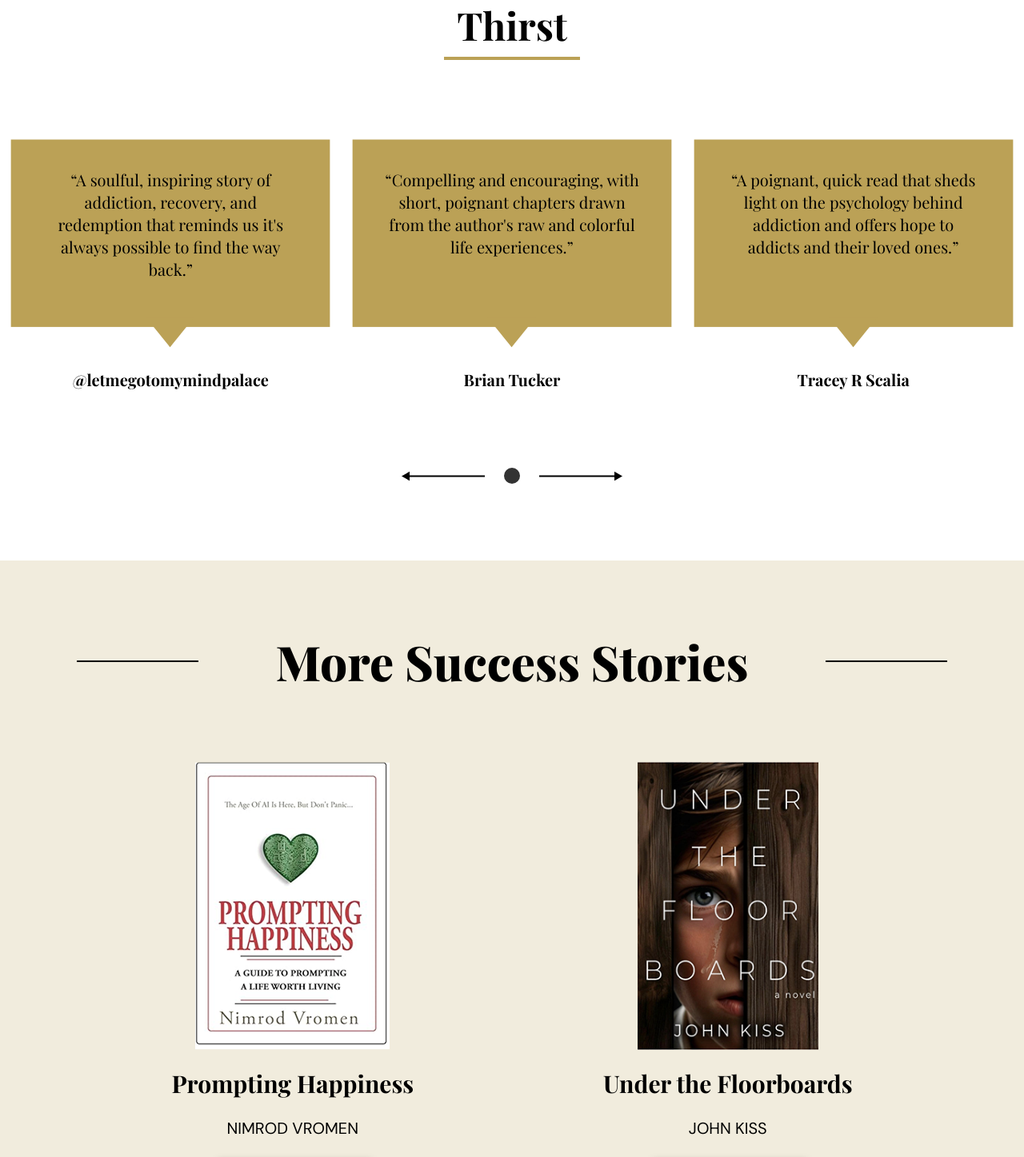
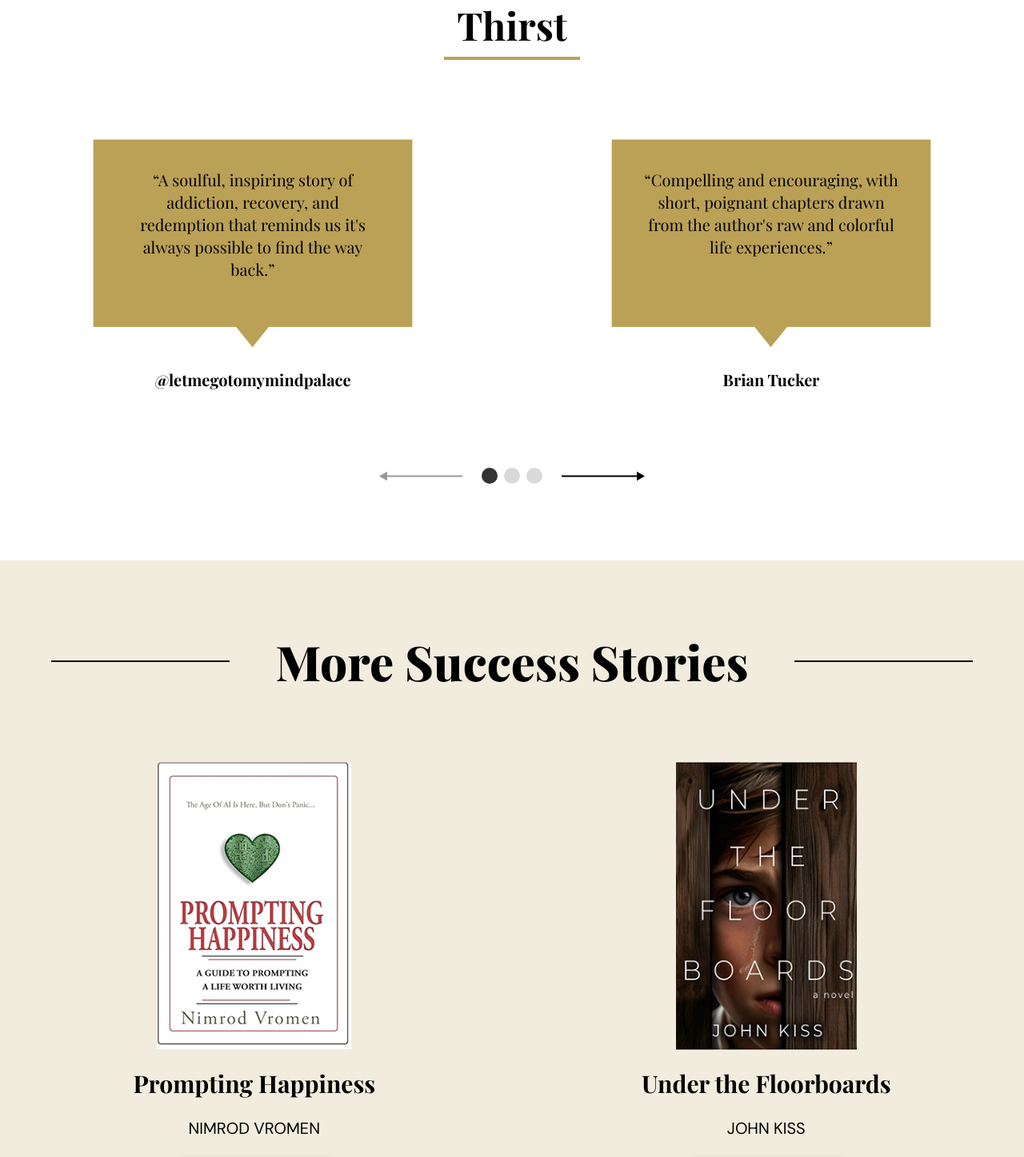
Before and after one commit to YourBookTeam/YBT_Website, a React (Vite) app in the folder ybt_website/: page /YBT_Website/thirst in a window 1280 px wide. Shown: the part 3206-4653 px from the top of the page at 80% size. Built offline with nearby package versions, Linux system fonts and the light colour scheme; a web font is replaced by a local one.

Commit message:
Make SuccessStory responsive and functional
Added carousel with dependencies

```diff
--- a/ybt_website/package.json
+++ b/ybt_website/package.json
@@ -14,12 +14,17 @@
     "deploy": "gh-pages -d dist"
   },
   "dependencies": {
+    "@radix-ui/react-slot": "^1.2.3",
     "@tailwindcss/vite": "^4.1.11",
+    "class-variance-authority": "^0.7.1",
+    "clsx": "^2.1.1",
+    "embla-carousel-react": "^8.6.0",
     "react": "^19.1.0",
     "react-calendly": "^4.4.0",
     "react-dom": "^19.1.0",
     "react-icons": "^5.5.0",
     "react-router-dom": "^7.6.3",
+    "tailwind-merge": "^3.3.1",
     "tailwindcss": "^4.1.11"
   },
   "devDependencies": {
@@ -32,6 +37,7 @@
     "eslint-plugin-react-refresh": "^0.4.20",
     "gh-pages": "^6.3.0",
     "globals": "^16.2.0",
+    "tw-animate-css": "^1.3.8",
     "vite": "^7.0.0"
   }
 }
--- a/ybt_website/src/components/success-story/OtherBook.jsx
+++ b/ybt_website/src/components/success-story/OtherBook.jsx
@@ -8,8 +8,8 @@ function OtherBook({ imgSrc, title, author, linkTo }) {
 
   return (
     <div className="flex flex-col gap-6 items-center">
-      <img src={imgSrc} alt={title + " " + "Cover"} className="h-90" />
-      <p className="font-bold text-3xl">{title}</p>
+      <img src={imgSrc} alt={title + " " + "Cover"} className="h-60 lg:h-90" />
+      <p className="font-bold md:text-xl lg:text-3xl">{title}</p>
       <p className="uppercase font-secondary">{author}</p>
       <Button to={linkTo} onClick={scrollToTop}>
         Learn more
--- /dev/null
+++ b/ybt_website/src/components/ui/carousel.jsx
@@ -0,0 +1,232 @@
+import * as React from "react";
+import useEmblaCarousel from "embla-carousel-react";
+
+import { cn } from "../../lib/utils";
+
+const CarouselContext = React.createContext(null);
+
+function useCarousel() {
+  const context = React.useContext(CarouselContext);
+
+  if (!context) {
+    throw new Error("useCarousel must be used within a <Carousel />");
+  }
+
+  return context;
+}
+
+function Carousel({
+  orientation = "horizontal",
+  opts,
+  setApi,
+  plugins,
+  className,
+  children,
+  ...props
+}) {
+  const [carouselRef, api] = useEmblaCarousel(
+    {
+      ...opts,
+      axis: orientation === "horizontal" ? "x" : "y",
+    },
+    plugins
+  );
+  const [canScrollPrev, setCanScrollPrev] = React.useState(false);
+  const [canScrollNext, setCanScrollNext] = React.useState(false);
+  const [selectedIndex, setSelectedIndex] = React.useState(
+    opts?.startIndex || 0
+  );
+
+  const onSelect = React.useCallback((api) => {
+    if (!api) return;
+    setCanScrollPrev(api.canScrollPrev());
+    setCanScrollNext(api.canScrollNext());
+    setSelectedIndex(api.selectedScrollSnap());
+  }, []);
+
+  const scrollPrev = React.useCallback(() => {
+    api?.scrollPrev();
+  }, [api]);
+
+  const scrollNext = React.useCallback(() => {
+    api?.scrollNext();
+  }, [api]);
+
+  const scrollTo = React.useCallback(
+    (index) => {
+      if (index === api?.selectedScrollSnap()) return;
+      const autoplay = api?.plugins()?.autoplay;
+      autoplay?.reset();
+      api?.scrollTo(index);
+    },
+    [api]
+  );
+
+  const handleKeyDown = React.useCallback(
+    (event) => {
+      if (event.key === "ArrowLeft") {
+        event.preventDefault();
+        scrollPrev();
+      } else if (event.key === "ArrowRight") {
+        event.preventDefault();
+        scrollNext();
+      }
+    },
+    [scrollPrev, scrollNext]
+  );
+
+  React.useEffect(() => {
+    if (!api || !setApi) return;
+    setApi(api);
+  }, [api, setApi]);
+
+  React.useEffect(() => {
+    if (!api) return;
+    onSelect(api);
+    api.on("reInit", onSelect);
+    api.on("select", onSelect);
+
+    return () => {
+      api?.off("select", onSelect);
+    };
+  }, [api, onSelect]);
+
+  return (
+    <CarouselContext.Provider
+      value={{
+        carouselRef,
+        api: api,
+        opts,
+        orientation:
+          orientation || (opts?.axis === "y" ? "vertical" : "horizontal"),
+        scrollPrev,
+        scrollNext,
+        canScrollPrev,
+        canScrollNext,
+        scrollTo,
+        selectedIndex,
+      }}
+    >
+      <div
+        onKeyDownCapture={handleKeyDown}
+        className={cn("relative", className)}
+        role="region"
+        aria-roledescription="carousel"
+        data-slot="carousel"
+        {...props}
+      >
+        {children}
+      </div>
+    </CarouselContext.Provider>
+  );
+}
+
+function CarouselContent({ className, ...props }) {
+  const { carouselRef, orientation } = useCarousel();
+
+  return (
+    <div
+      ref={carouselRef}
+      className="overflow-hidden"
+      data-slot="carousel-content"
+    >
+      <div
+        className={cn(
+          "flex",
+          orientation === "horizontal" ? "-ml-4" : "-mt-4 flex-col",
+          className
+        )}
+        {...props}
+      />
+    </div>
+  );
+}
+
+function CarouselItem({ className, ...props }) {
+  const { orientation } = useCarousel();
+
+  return (
+    <div
+      role="group"
+      aria-roledescription="slide"
+      data-slot="carousel-item"
+      className={cn(
+        "min-w-0 shrink-0 grow-0 basis-full",
+        orientation === "horizontal" ? "pl-4" : "pt-4",
+        className
+      )}
+      {...props}
+    />
+  );
+}
+
+// Changed to wrap element
+function CarouselPreviousWrapper({ className, children, ...props }) {
+  const { scrollPrev, canScrollPrev } = useCarousel();
+
+  return (
+    <div
+      data-slot="carousel-previous"
+      className={cn(canScrollPrev ? "cursor-pointer" : "opacity-40", className)}
+      disabled={!canScrollPrev}
+      onClick={scrollPrev}
+      {...props}
+    >
+      {children}
+    </div>
+  );
+}
+
+// Changed to wrap element
+function CarouselNextWrapper({ className, children, ...props }) {
+  const { scrollNext, canScrollNext } = useCarousel();
+
+  return (
+    <div
+      data-slot="carousel-next"
+      className={cn(canScrollNext ? "cursor-pointer" : "opacity-40", className)}
+      disabled={!canScrollNext}
+      onClick={scrollNext}
+      {...props}
+    >
+      {children}
+    </div>
+  );
+}
+
+function CarouselDots({ className, ...props }) {
+  const { selectedIndex, scrollTo, api } = useCarousel();
+
+  return (
+    <div
+      role="tablist"
+      className={cn("flex items-center justify-center gap-2", className)}
+      {...props}
+    >
+      {api?.scrollSnapList().map((_, index) => (
+        <div
+          key={index}
+          role="tab"
+          data-slot="carousel-dot"
+          aria-selected={index === selectedIndex}
+          aria-controls="carousel-item"
+          aria-label={`Slide ${index + 1}`}
+          className={cn(
+            "size-5 rounded-full",
+            index === selectedIndex ? "bg-gray" : "bg-light-gray cursor-pointer"
+          )}
+          onClick={() => scrollTo(index)}
+        />
+      ))}
+    </div>
+  );
+}
+
+export {
+  Carousel,
+  CarouselContent,
+  CarouselItem,
+  CarouselPreviousWrapper,
+  CarouselNextWrapper,
+  CarouselDots,
+};
--- /dev/null
+++ b/ybt_website/src/lib/utils.js
@@ -0,0 +1,6 @@
+import { clsx } from "clsx";
+import { twMerge } from "tailwind-merge"
+
+export function cn(...inputs) {
+  return twMerge(clsx(inputs));
+}
--- a/ybt_website/src/pages/SuccessStory.jsx
+++ b/ybt_website/src/pages/SuccessStory.jsx
@@ -1,3 +1,12 @@
+import {
+  Carousel,
+  CarouselContent,
+  CarouselItem,
+  CarouselNextWrapper,
+  CarouselPreviousWrapper,
+  CarouselDots,
+} from "../components/ui/carousel";
+
 import TitleBanner from "../components/TitleBanner";
 import { FaQuoteLeft, FaQuoteRight, FaSquareCheck } from "react-icons/fa6";
 import Milestone from "../components/success-story/Milestone.jsx";
@@ -35,9 +44,9 @@ function SuccessStory() {
       {!content ? (
         <div>Content could not be found.</div>
       ) : (
-        <div className="flex flex-col gap-24 text-xl">
+        <div className="flex flex-col gap-24 lg:text-xl">
           {/* Milestone Recap */}
-          <div className="flex justify-between items-center px-[20%] gap-[10%]">
+          <div className="flex flex-col-reverse lg:flex-row justify-between items-center px-[10%] lg:px-[20%] gap-10 lg:gap-[10%]">
             <div className="flex flex-col gap-8">
               <h1 className="text-4xl font-bold">Milestone Recap</h1>
               <div className="flex flex-col gap-4">
@@ -53,7 +62,7 @@ function SuccessStory() {
             />
           </div>
           {/* The Challenge */}
-          <div className="flex justify-between items-center px-[20%] gap-[10%]">
+          <div className="flex flex-col lg:flex-row justify-between items-center px-[10%] lg:px-[20%] gap-10 lg:gap-[10%]">
             <img
               src={content.authorImg}
               alt={content.author}
@@ -65,7 +74,7 @@ function SuccessStory() {
             </div>
           </div>
           {/* The Strategic Pivot */}
-          <div className="flex justify-between items-center px-[20%] gap-[10%]">
+          <div className="flex flex-col-reverse lg:flex-row justify-between items-center px-[10%] lg:px-[20%] gap-10 lg:gap-[10%]">
             <div className="flex flex-col gap-8">
               <h1 className="text-4xl font-bold">The Strategic Pivot</h1>
               <p>{content.strategicPivotText}</p>
@@ -77,7 +86,7 @@ function SuccessStory() {
             />
           </div>
           {/* The Results */}
-          <div className="flex flex-col justify-center items-center px-[20%] gap-8 pb-12">
+          <div className="flex flex-col justify-center sm:items-center px-[10%] lg:px-[20%] gap-8 pb-12">
             <h1 className="text-4xl font-bold">The Results</h1>
             <ul className="flex flex-col gap-4 list-disc">
               {content.results.map((result, index) => (
@@ -93,80 +102,98 @@ function SuccessStory() {
               className="absolute w-full h-full z-[-1]"
             />
             {/* Books */}
-            <div className="h-full flex justify-around items-end p-10">
+            <div className="h-full flex justify-around items-end p-10 relative">
               <img
                 src={content.bookshelfBooks[0].img}
                 alt={content.bookshelfBooks[0].title + " " + "front cover"}
-                className="h-65"
+                className="absolute left-10 h-40 sm:relative lg:h-65"
               />
               <img
                 src={content.bookshelfBooks[1].img}
                 alt={content.bookshelfBooks[1].title + " " + "front cover"}
-                className="h-65"
+                className="translate-y-1 absolute left-[20%] sm:left-15 z-10 h-40 sm:relative lg:h-65"
               />
               <img
                 src={content.frontCoverImg}
                 alt={content.title + " " + "front cover"}
-                className="h-75"
+                className="translate-y-2 z-50 h-50 lg:h-75"
               />
               <img
                 src={content.bookshelfBooks[2].img}
                 alt={content.bookshelfBooks[2].title + " " + "front cover"}
-                className="h-65"
+                className="translate-y-1 absolute right-[20%] sm:right-15 z-10 h-40 sm:relative lg:h-65"
               />
               <img
                 src={content.bookshelfBooks[3].img}
                 alt={content.bookshelfBooks[3].title + " " + "front cover"}
-                className="h-65"
+                className="absolute right-10 h-40 sm:relative lg:h-65"
               />
             </div>
           </div>
           {/* Quote */}
-          <div className="flex justify-center px-[10%]">
-            <FaQuoteLeft size={100} className="fill-gold self-start" />
-            <div className="self-center flex flex-col py-25 px-15 gap-5">
-              <p className="text-4xl font-medium">{content.authorQuote}</p>
-              <p className="self-end text-3xl uppercase font-secondary">
+          <div className="flex justify-center px-[10%] 2xl:px-[20%]">
+            <FaQuoteLeft
+              size={100}
+              className="fill-gold self-start w-10 sm:w-15 md:w-20 lg:w-25"
+            />
+            <div className="self-center flex flex-col py-25 sm:px-15 gap-5 flex-1">
+              <p className="sm:text-2xl md:text-3xl lg:text-4xl font-medium">
+                {content.authorQuote}
+              </p>
+              <p className="self-end sm:text-xl md:text-2xl lg:text-3xl uppercase font-secondary">
                 {"-" + " " + content.author}
               </p>
             </div>
-            <FaQuoteRight size={100} className="fill-gold self-end" />
+            <FaQuoteRight
+              size={100}
+              className="fill-gold self-end w-10 sm:w-15 md:w-20 lg:w-25"
+            />
           </div>
           {/* Reviews */}
-          <div className="flex flex-col gap-24">
+          <div className="flex flex-col sm:gap-24 text-center">
             {/* Header */}
             <div className="flex flex-col items-center gap-4">
-              <h2 className="text-5xl">What Readers Are Saying About</h2>
-              <h2 className="text-5xl font-bold border-b-4 border-b-gold p-4">
+              <h2 className="text-3xl sm:text-4xl md:text-5xl mx-[5%]">
+                What Readers Are Saying About
+              </h2>
+              <h2 className="text-2xl sm:text-4xl md:text-5xl font-bold border-b-3 sm:border-b-4 border-b-gold p-2 sm:p-4">
                 {content.title}
               </h2>
             </div>
             {/* Quotes */}
-            <div className="flex justify-around">
+            <Carousel className="flex flex-col sm:gap-24">
+              <CarouselContent className="flex justify-around">
                 {content.reviews.map((review, index) => (
-                <Review key={"review" + index} name={review.name}>
-                  {review.text}
-                </Review>
+                  <CarouselItem
+                    key={"review" + index}
+                    className="scale-75 sm:scale-100 lg:basis-1/2 2xl:basis-1/3"
+                  >
+                    <Review name={review.name}>{review.text}</Review>
+                  </CarouselItem>
                 ))}
+              </CarouselContent>
+              <div className="flex justify-center items-center sm:gap-6">
+                <CarouselPreviousWrapper className="relative">
+                  <SvgArrow className="scale-x-50 sm:scale-x-100" />
+                </CarouselPreviousWrapper>
+                <CarouselDots />
+                <CarouselNextWrapper>
+                  <SvgArrow className="rotate-180 scale-x-50 sm:scale-x-100" />
+                </CarouselNextWrapper>
               </div>
-            <div className="flex justify-center items-center gap-6">
-              {/* NOTE: Need to add functionality */}
-              <SvgArrow />
-              <div className="aspect-1/1 h-5 bg-gray rounded-full" />
-              {/* <div className="aspect-1/1 h-5 bg-light-gray rounded-full" /> */}
-              <SvgArrow className="rotate-180" />
+            </Carousel>
           </div>
           {/* More Success Stories */}
-            <div className="flex flex-col bg-lightest-gold p-24 gap-24">
-              <div className="flex justify-around items-center gap-24">
+          <div className="flex flex-col bg-lightest-gold py-24 gap-24 text-center">
+            <div className="flex justify-around items-center gap-[5%] px-[5%]">
               <div className="bg-black h-0.5 flex-1" />
-                <h2 className="text-6xl font-extrabold">
+              <h2 className="text-2xl sm:text-4xl md:text-5xl lg:text-6xl font-extrabold">
                 More Success Stories
               </h2>
               <div className="bg-black h-0.5 flex-1" />
             </div>
             {/* Other Books */}
-              <div className="flex justify-around">
+            <div className="flex flex-wrap justify-around gap-24 px-12">
               {content.moreSuccessStories.map((story, index) => (
                 <OtherBook
                   key={"otherBook" + index}
@@ -179,7 +206,6 @@ function SuccessStory() {
             </div>
           </div>
         </div>
-        </div>
       )}
     </>
   );
```
Also changed, not shown: ybt_website/components.json (added), 1 other file (tests, documents, lock files or other folders). Lines whose indentation alone changed are shown as unchanged.
